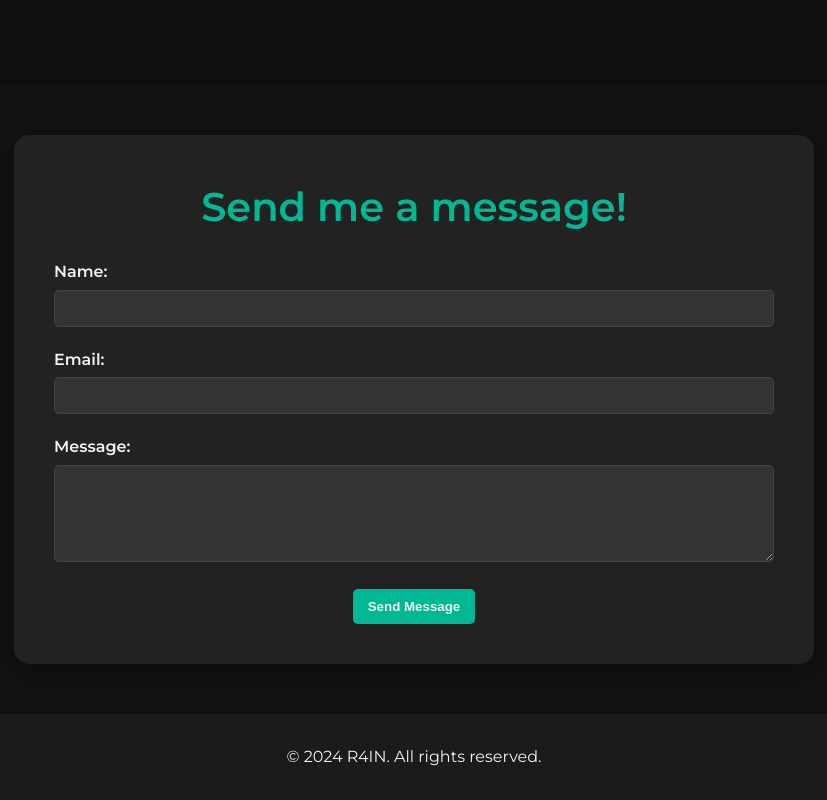
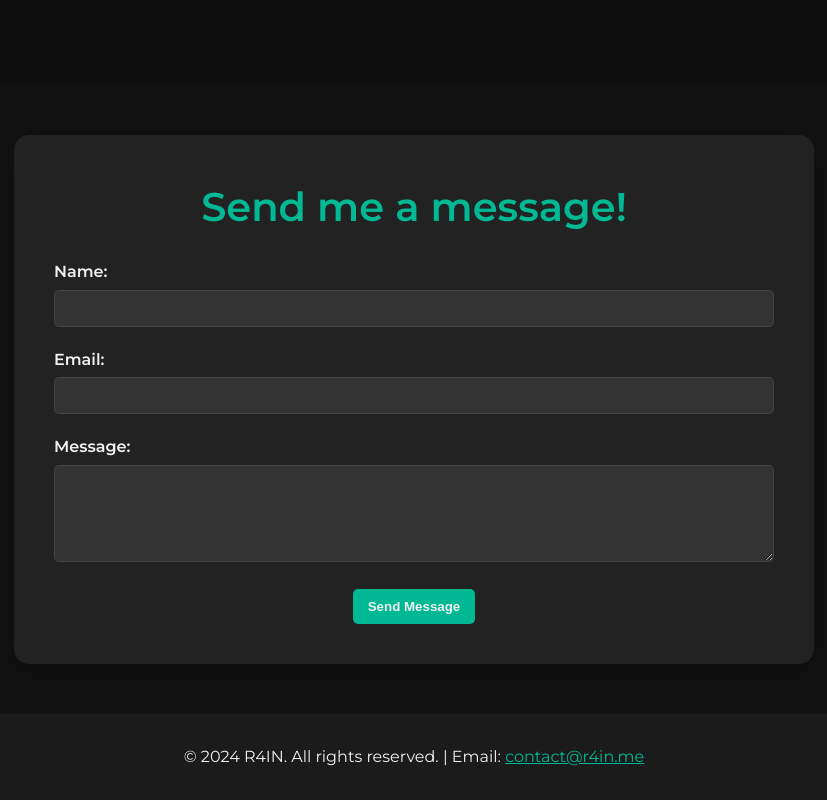
Before and after one commit to R-41N/r4in.web, a plain HTML site: page contact.html in a window 1280 px wide. Shown: the part 715-1515 px from the top of the page, without its empty margins (226-1053 px from the left). Drawn offline with Linux system fonts and the light colour scheme.

Commit message:
Update contact.html

```diff
--- a/contact.html
+++ b/contact.html
@@ -214,7 +214,7 @@
     </section>
 
     <footer>
-        <p>© 2024 R4IN. All rights reserved.</p>
+        <p>© 2024 R4IN. All rights reserved. | Email: <a href="mailto:contact@r4in.me" style="color: #00b894;">contact@r4in.me</a></p>
     </footer>
 
     <script>
```
